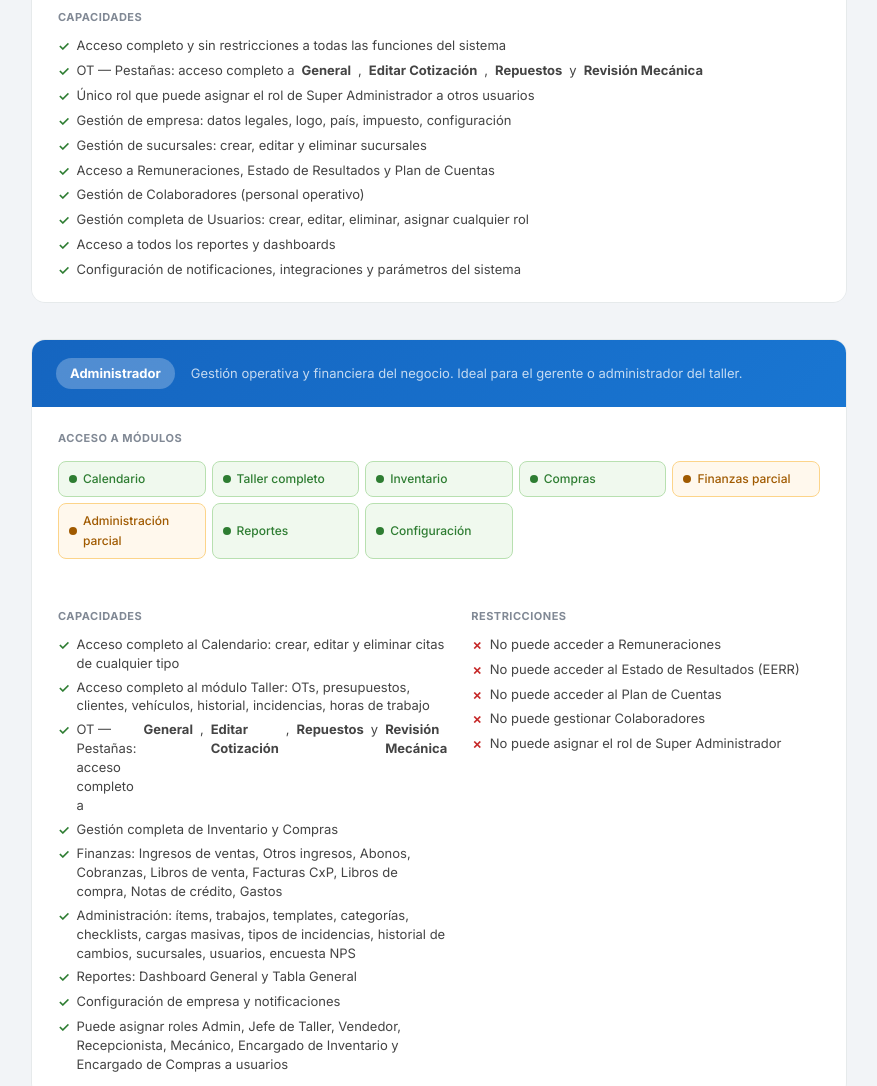
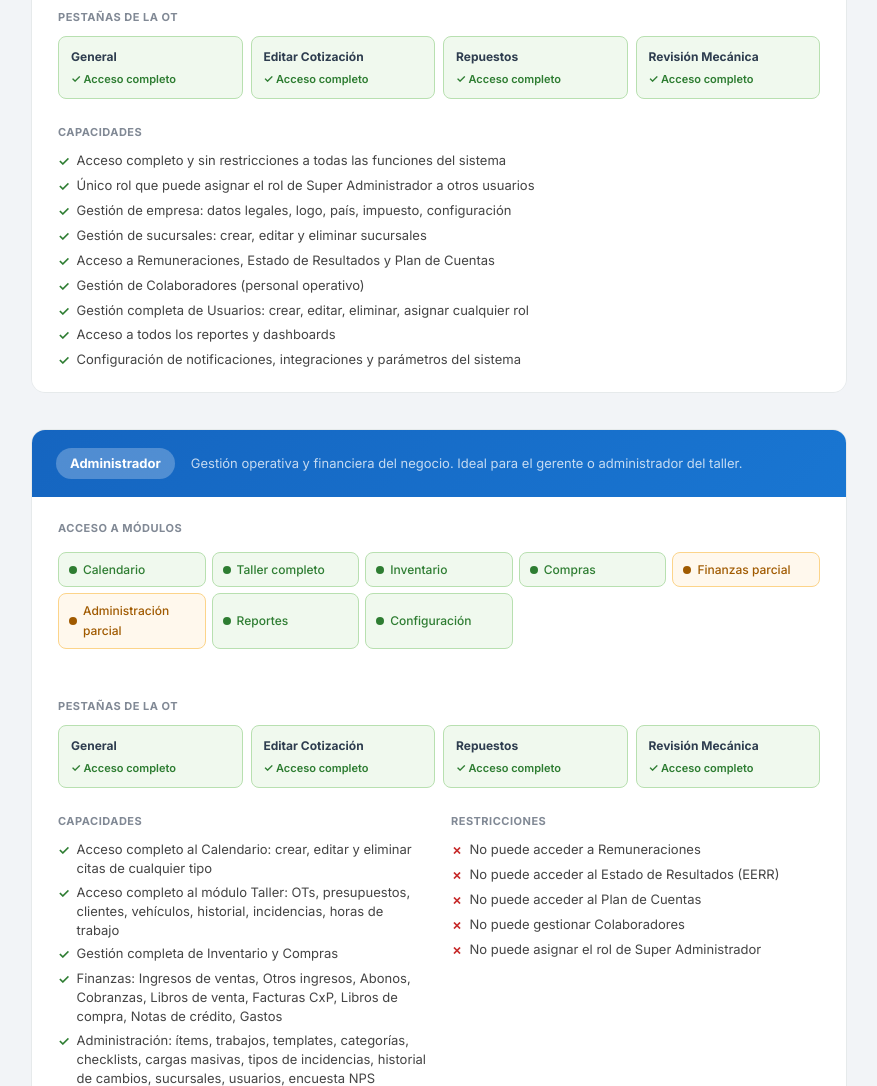
Before and after one commit to danielvallejoges/manual-gestioncar, a plain HTML site: page roles-permisos.html in a window 1280 px wide. Shown: the part 1520-2606 px from the top of the page, without its empty margins (293-1170 px from the left). Drawn offline with Linux system fonts and the light colour scheme.

Commit message:
roles-permisos: sección dedicada "Pestañas de la OT" por rol
Mueve los permisos de pestañas OT desde capacidades/restricciones a una
nueva sección visual con grid de 4 tarjetas codificadas por color por rol.

Co-Authored-By: Claude Sonnet 4.6 <noreply@anthropic.com>

```diff
--- a/roles-permisos.html
+++ b/roles-permisos.html
@@ -138,6 +138,19 @@
     .ov-y { color: #2e7d32; font-weight: 700; }
     .ov-p { color: #a05a00; font-weight: 700; }
     .ov-n { color: #c62828; }
+
+    /* ── OT tabs per role ── */
+    .ot-tabs-grid { display: grid; grid-template-columns: repeat(4, 1fr); gap: 8px; margin-top: 10px; }
+    @media (max-width: 700px) { .ot-tabs-grid { grid-template-columns: repeat(2, 1fr); } }
+    .ot-tab-item { border: 1px solid var(--border); border-radius: 8px; padding: 10px 12px; }
+    .ot-tab-name { font-size: 12px; font-weight: 700; color: var(--dark); margin-bottom: 3px; }
+    .ot-tab-access { font-size: 11px; font-weight: 600; }
+    .ot-tab-item.ot-full { background: #f0f9ee; border-color: #b8e0b0; }
+    .ot-tab-item.ot-full .ot-tab-access { color: #2e7d32; }
+    .ot-tab-item.ot-partial { background: #fff8ed; border-color: #fcd48a; }
+    .ot-tab-item.ot-partial .ot-tab-access { color: #a05a00; }
+    .ot-tab-item.ot-none { background: #fff0f0; border-color: #f5c5c5; }
+    .ot-tab-item.ot-none .ot-tab-access { color: #c62828; }
   </style>
 </head>
 <body>
@@ -226,10 +239,18 @@
           </div>
         </div>
         <div class="role-section role-full">
+          <h4>Pestañas de la OT</h4>
+          <div class="ot-tabs-grid">
+            <div class="ot-tab-item ot-full"><div class="ot-tab-name">General</div><div class="ot-tab-access">✓ Acceso completo</div></div>
+            <div class="ot-tab-item ot-full"><div class="ot-tab-name">Editar Cotización</div><div class="ot-tab-access">✓ Acceso completo</div></div>
+            <div class="ot-tab-item ot-full"><div class="ot-tab-name">Repuestos</div><div class="ot-tab-access">✓ Acceso completo</div></div>
+            <div class="ot-tab-item ot-full"><div class="ot-tab-name">Revisión Mecánica</div><div class="ot-tab-access">✓ Acceso completo</div></div>
+          </div>
+        </div>
+        <div class="role-section role-full">
           <h4>Capacidades</h4>
           <ul>
             <li>Acceso completo y sin restricciones a todas las funciones del sistema</li>
-            <li>OT — Pestañas: acceso completo a <strong>General</strong>, <strong>Editar Cotización</strong>, <strong>Repuestos</strong> y <strong>Revisión Mecánica</strong></li>
             <li>Único rol que puede asignar el rol de Super Administrador a otros usuarios</li>
             <li>Gestión de empresa: datos legales, logo, país, impuesto, configuración</li>
             <li>Gestión de sucursales: crear, editar y eliminar sucursales</li>
@@ -264,12 +285,20 @@
             <div class="mod-access-item yes"><div class="dot"></div>Configuración</div>
           </div>
         </div>
+        <div class="role-section role-full">
+          <h4>Pestañas de la OT</h4>
+          <div class="ot-tabs-grid">
+            <div class="ot-tab-item ot-full"><div class="ot-tab-name">General</div><div class="ot-tab-access">✓ Acceso completo</div></div>
+            <div class="ot-tab-item ot-full"><div class="ot-tab-name">Editar Cotización</div><div class="ot-tab-access">✓ Acceso completo</div></div>
+            <div class="ot-tab-item ot-full"><div class="ot-tab-name">Repuestos</div><div class="ot-tab-access">✓ Acceso completo</div></div>
+            <div class="ot-tab-item ot-full"><div class="ot-tab-name">Revisión Mecánica</div><div class="ot-tab-access">✓ Acceso completo</div></div>
+          </div>
+        </div>
         <div class="role-section">
           <h4>Capacidades</h4>
           <ul>
             <li>Acceso completo al Calendario: crear, editar y eliminar citas de cualquier tipo</li>
             <li>Acceso completo al módulo Taller: OTs, presupuestos, clientes, vehículos, historial, incidencias, horas de trabajo</li>
-            <li>OT — Pestañas: acceso completo a <strong>General</strong>, <strong>Editar Cotización</strong>, <strong>Repuestos</strong> y <strong>Revisión Mecánica</strong></li>
             <li>Gestión completa de Inventario y Compras</li>
             <li>Finanzas: Ingresos de ventas, Otros ingresos, Abonos, Cobranzas, Libros de venta, Facturas CxP, Libros de compra, Notas de crédito, Gastos</li>
             <li>Administración: ítems, trabajos, templates, categorías, checklists, cargas masivas, tipos de incidencias, historial de cambios, sucursales, usuarios, encuesta NPS</li>
@@ -312,12 +341,20 @@
             <div class="mod-access-item no"><div class="dot"></div>Configuración</div>
           </div>
         </div>
+        <div class="role-section role-full">
+          <h4>Pestañas de la OT</h4>
+          <div class="ot-tabs-grid">
+            <div class="ot-tab-item ot-full"><div class="ot-tab-name">General</div><div class="ot-tab-access">✓ Acceso completo</div></div>
+            <div class="ot-tab-item ot-full"><div class="ot-tab-name">Editar Cotización</div><div class="ot-tab-access">✓ Acceso completo</div></div>
+            <div class="ot-tab-item ot-full"><div class="ot-tab-name">Repuestos</div><div class="ot-tab-access">✓ Acceso completo</div></div>
+            <div class="ot-tab-item ot-full"><div class="ot-tab-name">Revisión Mecánica</div><div class="ot-tab-access">✓ Acceso completo</div></div>
+          </div>
+        </div>
         <div class="role-section">
           <h4>Capacidades</h4>
           <ul>
             <li>Acceso completo al Calendario</li>
             <li>Taller: crear y gestionar OTs, presupuestos, clientes, vehículos, historial de OTs, incidencias y horas de trabajo</li>
-            <li>OT — Pestañas: acceso completo a <strong>General</strong>, <strong>Editar Cotización</strong>, <strong>Repuestos</strong> y <strong>Revisión Mecánica</strong></li>
             <li>Torre de control: mover y supervisar OTs en el tablero Kanban</li>
             <li>Aprobar descuentos en OTs y presupuestos</li>
             <li>Gestión completa de Inventario: stock, movimientos, solicitudes, toma de inventario</li>
@@ -366,14 +403,20 @@
             <div class="mod-access-item no"><div class="dot"></div>Configuración</div>
           </div>
         </div>
+        <div class="role-section role-full">
+          <h4>Pestañas de la OT</h4>
+          <div class="ot-tabs-grid">
+            <div class="ot-tab-item ot-full"><div class="ot-tab-name">General</div><div class="ot-tab-access">✓ Acceso completo</div></div>
+            <div class="ot-tab-item ot-full"><div class="ot-tab-name">Editar Cotización</div><div class="ot-tab-access">✓ Acceso completo</div></div>
+            <div class="ot-tab-item ot-partial"><div class="ot-tab-name">Repuestos</div><div class="ot-tab-access">~ Solo lectura</div></div>
+            <div class="ot-tab-item ot-none"><div class="ot-tab-name">Revisión Mecánica</div><div class="ot-tab-access">✗ Sin acceso</div></div>
+          </div>
+        </div>
         <div class="role-section">
           <h4>Capacidades</h4>
           <ul>
             <li>Calendario: crear, editar y eliminar citas</li>
             <li>OTs: crear, ver y gestionar el ciclo completo de OTs (estados, cotización, recepción)</li>
-            <li>OT — Pestaña <strong>General</strong>: ver y editar los datos principales de la OT</li>
-            <li>OT — Pestaña <strong>Editar Cotización</strong>: agregar ítems, trabajos y precios</li>
-            <li>OT — Pestaña <strong>Repuestos</strong>: solo lectura (puede consultar pero no gestionar stock)</li>
             <li>Presupuestos: crear, editar, enviar y gestionar presupuestos</li>
             <li>Clientes: crear, editar, ver historial de OTs y vehículos</li>
             <li>Vehículos: crear y editar vehículos</li>
@@ -391,7 +434,6 @@
             <li class="no">No puede acceder a Finanzas</li>
             <li class="no">No puede gestionar Ítems, Trabajos ni configuración del sistema</li>
             <li class="no">No puede ver Reportes ni Dashboard</li>
-            <li class="no">No puede acceder a la pestaña <strong>Revisión Mecánica</strong> de la OT</li>
             <li class="no">No puede registrar incidencias ni horas de trabajo</li>
             <li class="warn">No puede editar las condiciones de pago del cliente</li>
             <li class="warn">Los descuentos superiores a su límite autorizado requieren aprobación del Jefe de Taller</li>
@@ -423,14 +465,20 @@
             <div class="mod-access-item no"><div class="dot"></div>Configuración</div>
           </div>
         </div>
+        <div class="role-section role-full">
+          <h4>Pestañas de la OT</h4>
+          <div class="ot-tabs-grid">
+            <div class="ot-tab-item ot-full"><div class="ot-tab-name">General</div><div class="ot-tab-access">✓ Acceso completo</div></div>
+            <div class="ot-tab-item ot-full"><div class="ot-tab-name">Editar Cotización</div><div class="ot-tab-access">✓ Acceso completo</div></div>
+            <div class="ot-tab-item ot-partial"><div class="ot-tab-name">Repuestos</div><div class="ot-tab-access">~ Solo lectura</div></div>
+            <div class="ot-tab-item ot-none"><div class="ot-tab-name">Revisión Mecánica</div><div class="ot-tab-access">✗ Sin acceso</div></div>
+          </div>
+        </div>
         <div class="role-section">
           <h4>Capacidades</h4>
           <ul>
             <li>Calendario: crear, editar y eliminar citas de cualquier tipo</li>
             <li>OTs: crear y gestionar el ciclo completo de OTs (estados, cotización)</li>
-            <li>OT — Pestaña <strong>General</strong>: ver y editar los datos principales de la OT</li>
-            <li>OT — Pestaña <strong>Editar Cotización</strong>: agregar ítems y trabajos</li>
-            <li>OT — Pestaña <strong>Repuestos</strong>: solo lectura</li>
             <li>Recepcionar vehículos desde el Calendario</li>
             <li>Clientes: crear, editar, consultar historial y vehículos</li>
             <li>Vehículos: crear y editar</li>
@@ -440,7 +488,6 @@
         <div class="role-section">
           <h4>Restricciones</h4>
           <ul>
-            <li class="no">No puede acceder a la pestaña <strong>Revisión Mecánica</strong> de la OT</li>
             <li class="no">No puede gestionar Presupuestos</li>
             <li class="no">No puede acceder a Compras, Finanzas ni Administración</li>
             <li class="no">No puede ver Reportes</li>
@@ -475,15 +522,20 @@
             <div class="mod-access-item no"><div class="dot"></div>Configuración</div>
           </div>
         </div>
+        <div class="role-section role-full">
+          <h4>Pestañas de la OT</h4>
+          <div class="ot-tabs-grid">
+            <div class="ot-tab-item ot-partial"><div class="ot-tab-name">General</div><div class="ot-tab-access">~ Ver y actualizar avance</div></div>
+            <div class="ot-tab-item ot-partial"><div class="ot-tab-name">Editar Cotización</div><div class="ot-tab-access">~ Agregar ítems</div></div>
+            <div class="ot-tab-item ot-partial"><div class="ot-tab-name">Repuestos</div><div class="ot-tab-access">~ Solo lectura</div></div>
+            <div class="ot-tab-item ot-full"><div class="ot-tab-name">Revisión Mecánica</div><div class="ot-tab-access">✓ Acceso completo</div></div>
+          </div>
+        </div>
         <div class="role-section">
           <h4>Capacidades</h4>
           <ul>
             <li>Ver el Calendario (solo lectura, sin crear citas)</li>
             <li>Ver y trabajar en las OTs asignadas a su nombre en <strong>Tareas asignadas</strong></li>
-            <li>OT — Pestaña <strong>General</strong>: ver datos de la OT, actualizar avance y estado de tarea</li>
-            <li>OT — Pestaña <strong>Editar Cotización</strong>: agregar ítems de trabajo y repuestos a la cotización</li>
-            <li>OT — Pestaña <strong>Repuestos</strong>: solo lectura (puede consultar lo que fue asignado)</li>
-            <li>OT — Pestaña <strong>Revisión Mecánica</strong>: acceso completo — checklist, calificación de ítems, fotos e inspección técnica</li>
             <li>Recepcionar vehículos: completar el checklist de recepción</li>
             <li>Inspección técnica: completar el checklist de revisión mecánica, calificar ítems, agregar trabajos y repuestos</li>
             <li>Registrar horas de trabajo por ítem de OT</li>
@@ -532,6 +584,15 @@
             <div class="mod-access-item no"><div class="dot"></div>Configuración</div>
           </div>
         </div>
+        <div class="role-section role-full">
+          <h4>Pestañas de la OT</h4>
+          <div class="ot-tabs-grid">
+            <div class="ot-tab-item ot-none"><div class="ot-tab-name">General</div><div class="ot-tab-access">✗ Sin acceso</div></div>
+            <div class="ot-tab-item ot-none"><div class="ot-tab-name">Editar Cotización</div><div class="ot-tab-access">✗ Sin acceso</div></div>
+            <div class="ot-tab-item ot-none"><div class="ot-tab-name">Repuestos</div><div class="ot-tab-access">✗ Sin acceso</div></div>
+            <div class="ot-tab-item ot-none"><div class="ot-tab-name">Revisión Mecánica</div><div class="ot-tab-access">✗ Sin acceso</div></div>
+          </div>
+        </div>
         <div class="role-section">
           <h4>Capacidades</h4>
           <ul>
@@ -549,7 +610,6 @@
           <ul>
             <li class="no">No puede ver el Calendario ni crear citas</li>
             <li class="no">No puede gestionar OTs ni Presupuestos</li>
-            <li class="no">No puede acceder a ninguna pestaña de la OT (General, Editar Cotización, Repuestos, Revisión Mecánica)</li>
             <li class="no">No puede acceder a Finanzas</li>
             <li class="no">No puede acceder a la Administración del sistema</li>
             <li class="no">No puede ver Reportes detallados</li>
@@ -581,6 +641,15 @@
             <div class="mod-access-item no"><div class="dot"></div>Configuración</div>
           </div>
         </div>
+        <div class="role-section role-full">
+          <h4>Pestañas de la OT</h4>
+          <div class="ot-tabs-grid">
+            <div class="ot-tab-item ot-partial"><div class="ot-tab-name">General</div><div class="ot-tab-access">~ Solo lectura</div></div>
+            <div class="ot-tab-item ot-none"><div class="ot-tab-name">Editar Cotización</div><div class="ot-tab-access">✗ Sin acceso</div></div>
+            <div class="ot-tab-item ot-none"><div class="ot-tab-name">Repuestos</div><div class="ot-tab-access">✗ Sin acceso</div></div>
+            <div class="ot-tab-item ot-none"><div class="ot-tab-name">Revisión Mecánica</div><div class="ot-tab-access">✗ Sin acceso</div></div>
+          </div>
+        </div>
         <div class="role-section">
           <h4>Capacidades</h4>
           <ul>
@@ -588,7 +657,7 @@
             <li>Seleccionar proveedores y asociar ítems a los listados de compra</li>
             <li>Consultar el catálogo de productos y sus categorías</li>
             <li>Consultar el inventario actual (solo lectura) para evaluar qué comprar</li>
-            <li>Consultar OTs (solo lectura): acceso únicamente a la pestaña <strong>General</strong> para identificar necesidades de repuestos</li>
+            <li>Consultar OTs (solo lectura) para identificar necesidades de repuestos</li>
           </ul>
         </div>
         <div class="role-section">
@@ -596,7 +665,6 @@
           <ul>
             <li class="no">No puede ver el Calendario ni crear citas</li>
             <li class="no">No puede crear ni modificar OTs o Presupuestos</li>
-            <li class="no">No puede acceder a las pestañas <strong>Editar Cotización</strong>, <strong>Repuestos</strong> ni <strong>Revisión Mecánica</strong> dentro de la OT</li>
             <li class="no">No puede hacer movimientos de inventario</li>
             <li class="no">No puede acceder a Finanzas</li>
             <li class="no">No puede acceder a la Administración del sistema</li>
```
